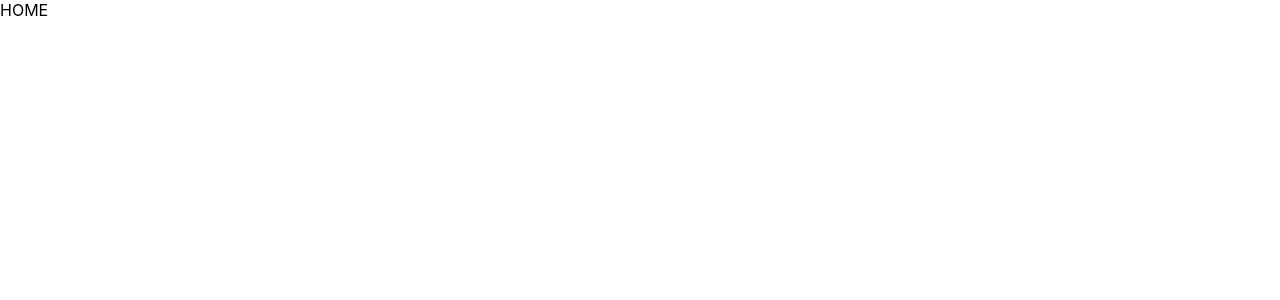
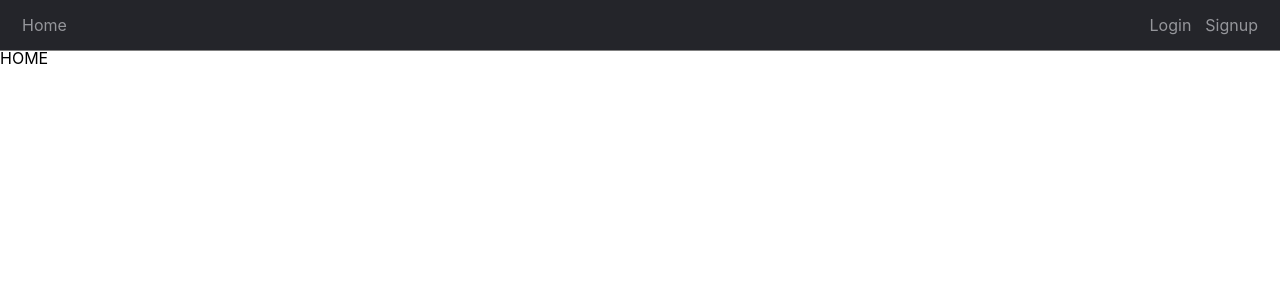
Before and after one commit to VINIRR99/decadent-governmental-infrastructure-report-client, a JavaScript app: page / in a window 1280 px wide. Shown: the top 300 px of the page. Built offline with nearby package versions, Linux system fonts and the light colour scheme; the HTML template or start-up script is replaced by a standard one.

Commit message:
navbar wihout search

```diff
--- a/src/App.js
+++ b/src/App.js
@@ -1,4 +1,5 @@
 import "./App.css";
+import Navbar from "./components/navbar";
 import { Routes, Route } from "react-router-dom";
 import Home from "./pages/home";
 import Login from "./pages/login";
@@ -6,6 +7,7 @@ import Signup from "./pages/signup";
 
 const App = () => {
   return <>
+    <Navbar />
     <Routes>
       <Route path="/" element={ <Home /> } />
       <Route path="/login" element={ <Login /> } />
--- /dev/null
+++ b/src/components/navbar/index.js
@@ -0,0 +1,16 @@
+import { Nav, StyledNavLink } from "./styles";
+
+const Navbar = () => {
+    return <>
+        <Nav>
+            <StyledNavLink to="/">Home</StyledNavLink>
+            <div>
+                <StyledNavLink to="/login">Login</StyledNavLink>
+                <StyledNavLink to="/signup">Signup</StyledNavLink>
+            </div>
+        </Nav>
+        <div style={{ height: "48.499998px" }}></div>
+    </>
+};
+
+export default Navbar;
--- /dev/null
+++ b/src/components/navbar/styles.js
@@ -0,0 +1,23 @@
+import styled from "styled-components";
+import { NavLink } from "react-router-dom";
+
+export const Nav = styled.nav`
+    background-color: #24252a;
+    position: fixed;
+    width: 100%;
+    box-sizing: border-box;
+    padding: 15px;
+    border-bottom: 1px solid gray;
+    display: flex;
+    justify-content: space-between;
+    align-items: center;
+`;
+
+export const StyledNavLink = styled(NavLink)`
+    color: #95969b;
+    text-decoration: none;
+    margin: 0 7px;
+    &:hover {
+        color: #0d259b
+    }
+`;
```
